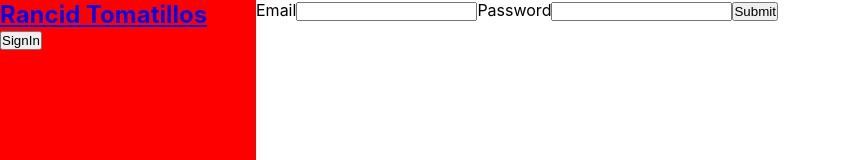
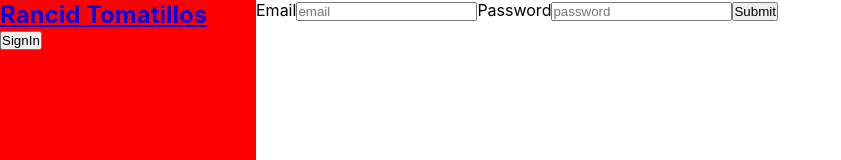
Before and after one commit to nathanielmillard/rancid-tomatillos, a React (Create React App) app: page /sign-in in a window 1280 px wide. Shown: the top 160 px of the page, without its empty margins (0-841 px from the left). Built offline with nearby package versions, Linux system fonts and the light colour scheme.

Commit message:
Added placeholder to get inputs for testing in Sign-in.test

```diff
--- a/src/components/Sign-In/Sign-In.js
+++ b/src/components/Sign-In/Sign-In.js
@@ -34,9 +34,9 @@ class SignIn extends Component {
     return (
       <form>
         <label htmlFor='email'>Email</label>
-        <input name='email' type='text' onChange={this.updateState}/>
+        <input name='email' type='text' placeholder='email' onChange={this.updateState}/>
         <label htmlFor='password'>Password</label>
-        <input name='password' type='password' onChange={this.updateState}/>
+        <input name='password' type='password' placeholder='password' onChange={this.updateState}/>
         <button onClick={this.evaluateUser}>Submit</button>
         { (this.state.wrongInput || this.state.error) ? <h3>{this.state.wrongInput || this.state.error }</h3> : ''}
       </form>
```
Also changed, not shown: 1 other file (tests, documents, lock files or other folders).
